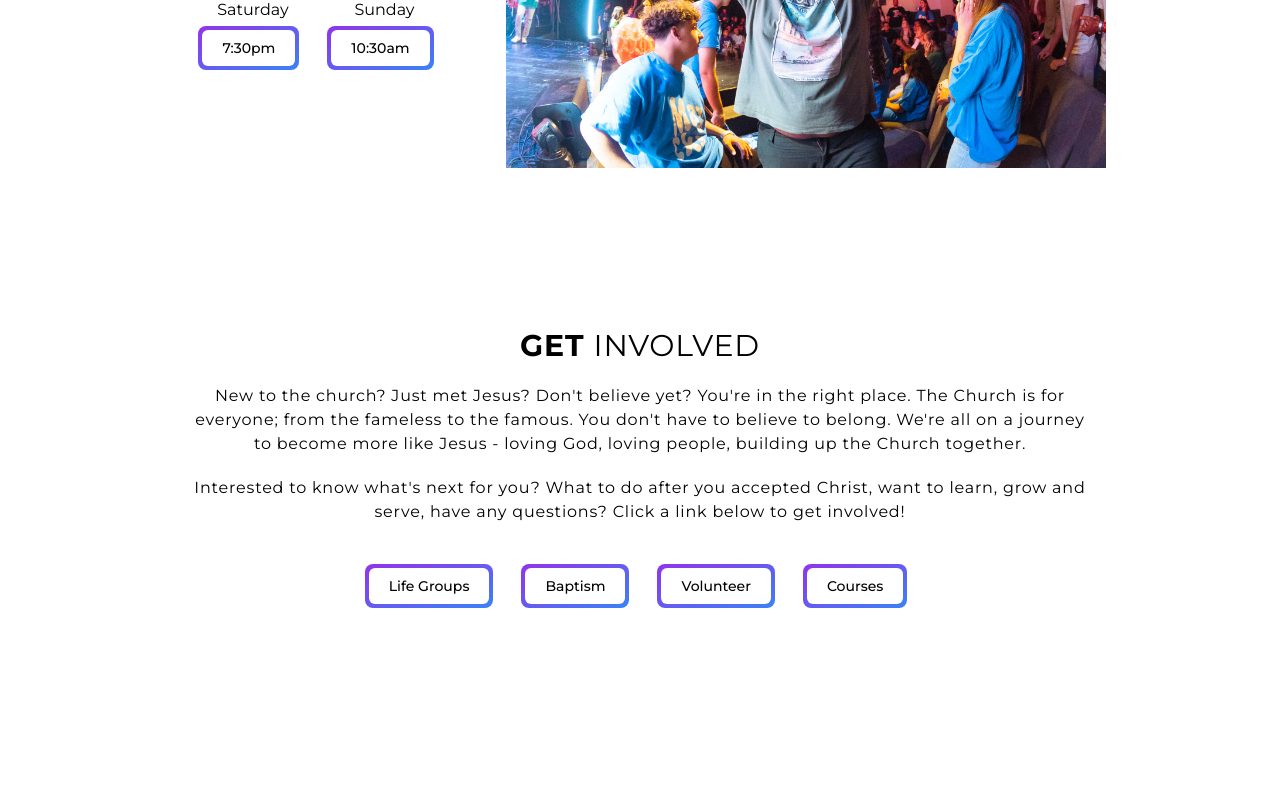
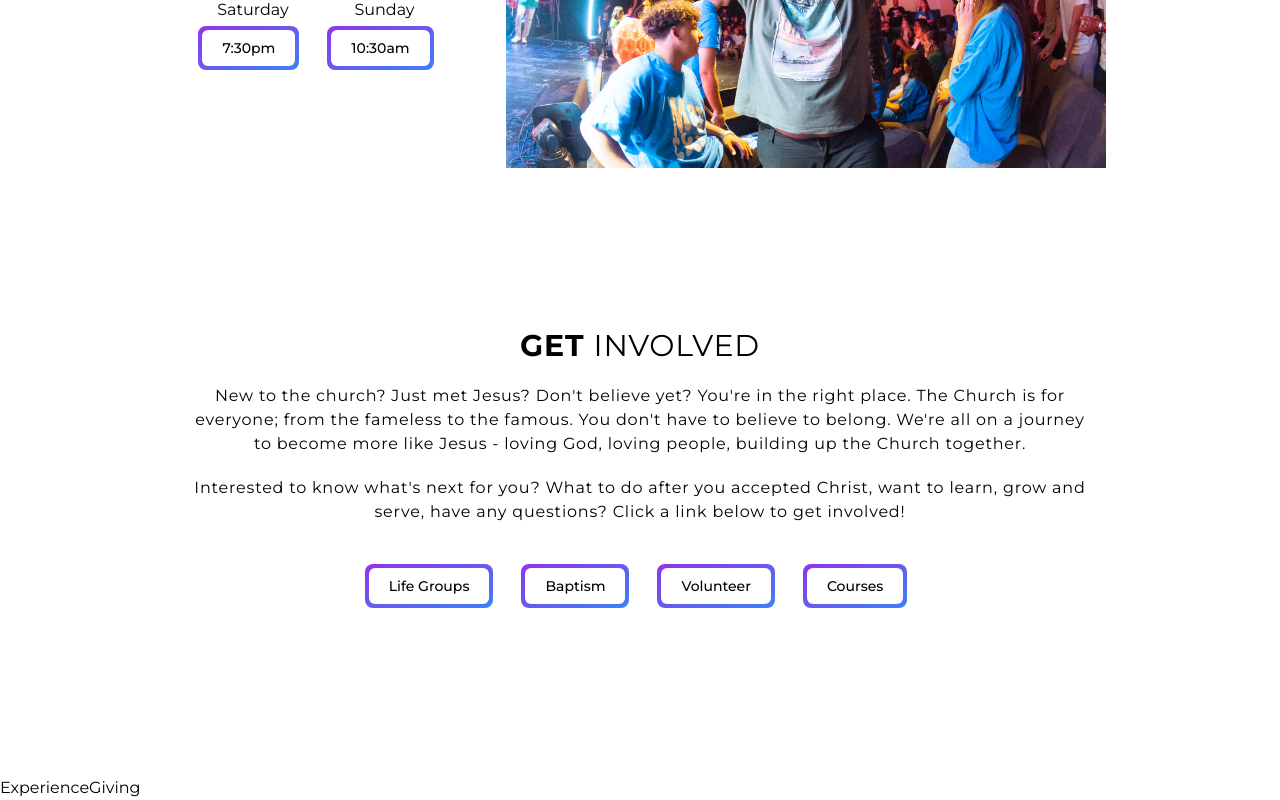
Before and after one commit to jasonballejo/vine-church-margate-fl, a Next.js app: page / in a window 1280 px wide. Shown: the part 1032-1832 px from the top of the page. Before the commit the page ends 1808 px from the top, so only its background shows below. Built offline with nearby package versions, Linux system fonts and the light colour scheme.

Commit message:
giving exp comp created

```diff
--- a/app/page.tsx
+++ b/app/page.tsx
@@ -3,6 +3,7 @@ import NavBar from "@/components/NavBar/NavBar";
 import TopMenu from "@/components/TopMenu";
 import ServiceTimes from "@/components/ServiceTimes";
 import GetInvolved from "@/components/GetInvolved";
+import ExperienceGiving from "@/components/ExperienceGiving";
 
 export default function Home() {
   return (
@@ -13,6 +14,7 @@ export default function Home() {
       <TopMenu />
       <ServiceTimes />
       <GetInvolved />
+      <ExperienceGiving />
     </main>
   );
 }
--- /dev/null
+++ b/components/ExperienceGiving.tsx
@@ -0,0 +1,9 @@
+import React from "react";
+
+export default function ExperienceGiving() {
+  return (
+    <section>
+      <div>ExperienceGiving</div>
+    </section>
+  );
+}
```
